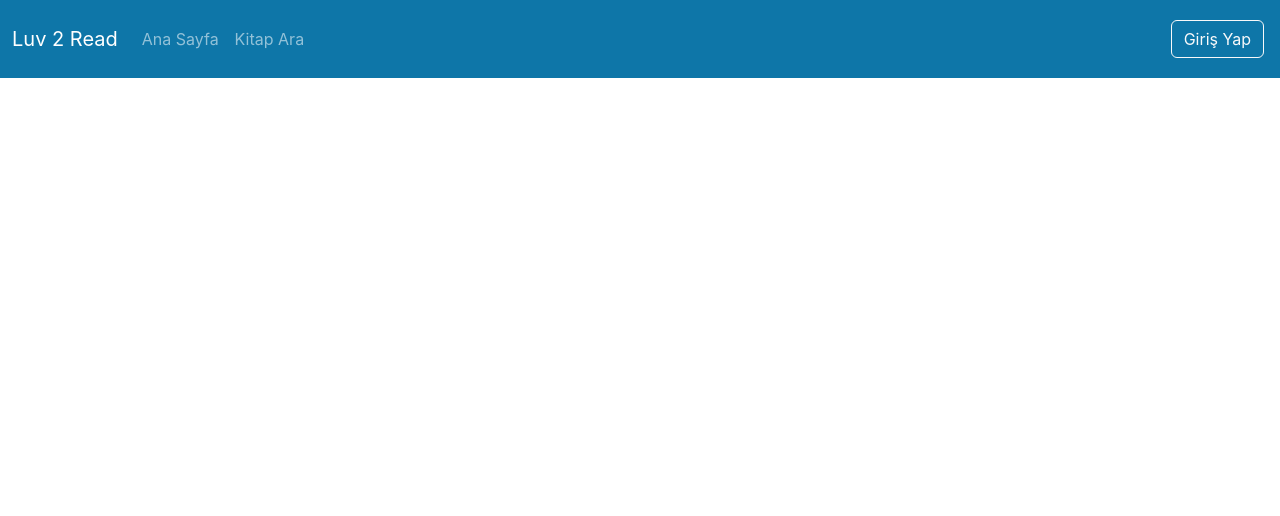
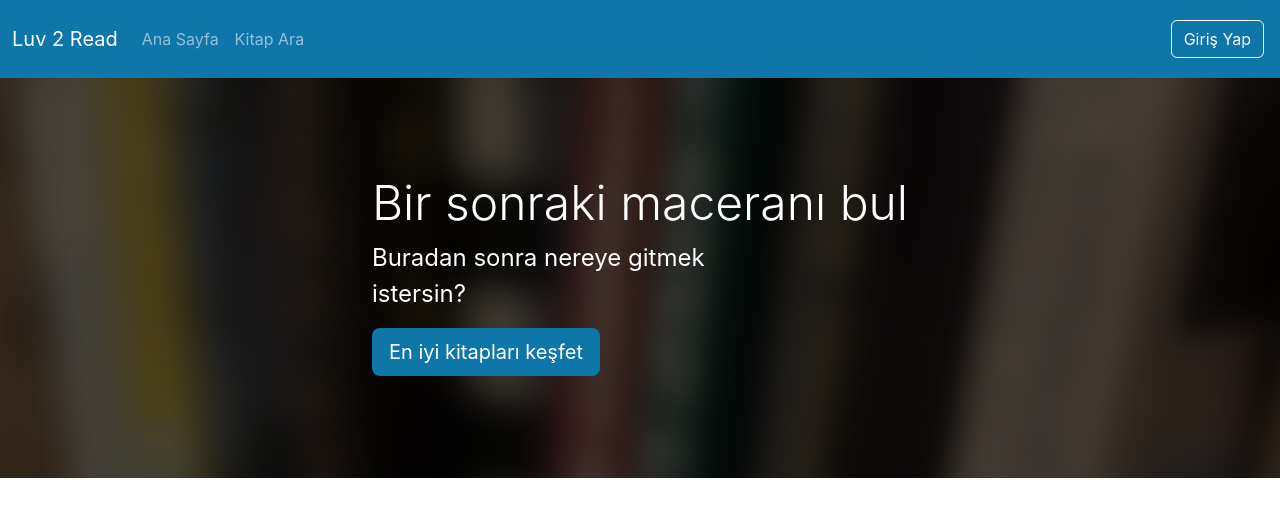
Before and after one commit to ismailbakir/react-library, a React (Create React App) app: page / in a window 1280 px wide. Shown: the top 516 px of the page. Built offline with nearby package versions, Linux system fonts and the light colour scheme.

Commit message:
Kitapları keşfet alanı eklendi.

```diff
--- a/src/App.tsx
+++ b/src/App.tsx
@@ -1,9 +1,15 @@
 import React from "react";
 import "./App.css";
 import { Navbar } from "./layouts/NavbarAndFooter/Navbar";
+import { ExploreTopBooks } from "./layouts/HomePage/ExploreTopBooks";
 
 function App() {
-  return <Navbar />;
+  return (
+    <div>
+      <Navbar />
+      <ExploreTopBooks />
+    </div>
+  );
 }
 
 export default App;
--- /dev/null
+++ b/src/layouts/HomePage/ExploreTopBooks.tsx
@@ -0,0 +1,21 @@
+/* eslint-disable jsx-a11y/anchor-is-valid */
+export const ExploreTopBooks = () => {
+  return (
+    <div className="p-5 mb-4 bg-dark header">
+      <div className="container-fluid py-5 text-white d-flex justify-content-center align-items-center">
+        <div>
+          <h1 className="display-5 fw-blod"> Bir sonraki maceranı bul</h1>
+          <p className="col-md-8 fs-4">Buradan sonra nereye gitmek istersin?</p>
+          <a
+            type="button"
+            className="btn main-color btn-lg text-white"
+            href="#"
+          >
+            {" "}
+            En iyi kitapları keşfet
+          </a>
+        </div>
+      </div>
+    </div>
+  );
+};
--- a/src/layouts/NavbarAndFooter/Navbar.tsx
+++ b/src/layouts/NavbarAndFooter/Navbar.tsx
@@ -1,3 +1,4 @@
+/* eslint-disable jsx-a11y/anchor-is-valid */
 export const Navbar = () => {
   return (
     <nav className="navbar navbar-expand-lg navbar-dark main-color py-3">
```
